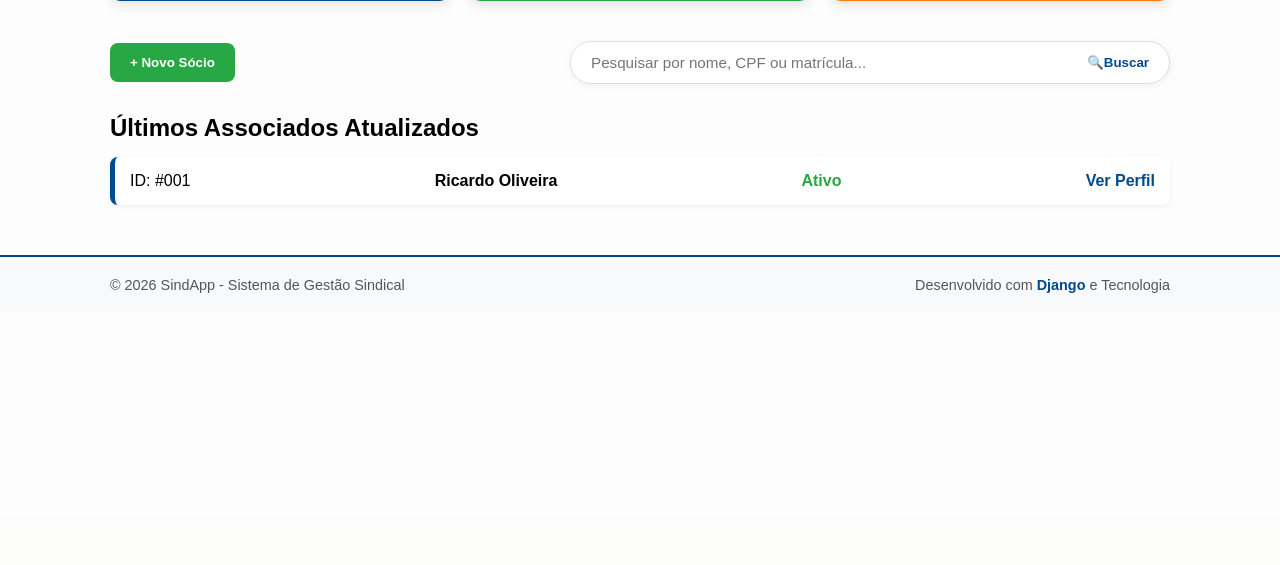
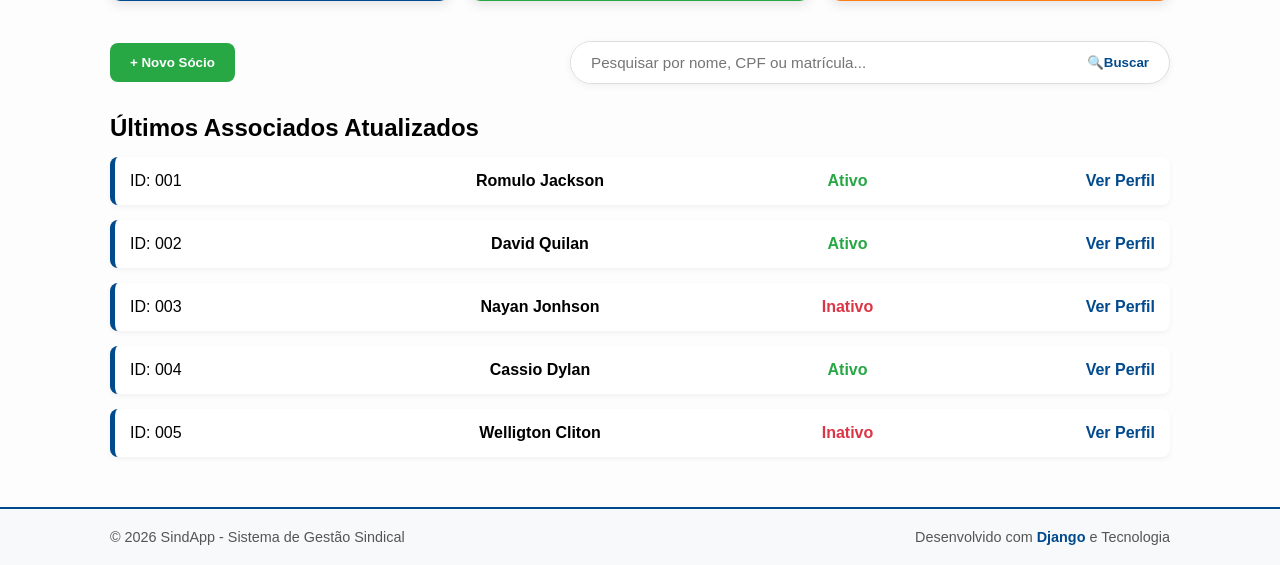
Before and after one commit to nayanpereira/SindApp, a Django app: page / in a window 1280 px wide. Shown: the part 282-847 px from the top of the page. Before the commit the page ends 575 px from the top, so only its background shows below. Run offline with Django 5.2, Linux system fonts and the light colour scheme.

Commit message:
integração de dados mock na tabela de associados e ajustes de CSS

```diff
--- a/associado/views.py
+++ b/associado/views.py
@@ -1,7 +1,23 @@
 from django.shortcuts import render
 
 def index(request):
-    return render(request, 'associado/index.html')
+    # criar dados mock do associado: ID, nome, status, (ativo/inativo)
+    # criar uma lista de dicionários com dados mock para representar os usuários
+    associado = [
+    {'id':'001','nome':'Romulo Jackson','status':'Ativo'},
+    {'id':'002','nome':'David Quilan','status':'Ativo'},
+    {'id':'003','nome':'Nayan Jonhson','status':'Inativo'},
+    {'id':'004','nome':'Cassio Dylan','status':'Ativo'},
+    {'id':'005','nome':'Welligton Cliton','status':'Inativo'},
+    ]
+    # O django buscara automaticamente dentro da pasta templates
+    # 2. Prepara o dicionário de contexto.
+    # A chave 'lista_associado' é exatamente o nome que você usou no {% for %} do HTML.
+    contexto = {
+        'lista_associado': associado
+    }
+    # 3. Passa o contexto como terceiro argumento no render
+    return render(request, 'associado/index.html', contexto)
 
 def perfil(request):
     return render(request, 'associado/perfil.html')
--- a/setup/static/css/style.css
+++ b/setup/static/css/style.css
@@ -97,6 +97,35 @@
 }
 .btn-link { color: #004a8d; font-weight: bold; }
 
+/* --- ALINHAMENTO DAS COLUNAS DA LISTA --- */
+/* O ID ocupa 1 parte do espaço e alinha à esquerda */
+.linha-socio span:first-child {
+    flex: 1;
+    text-align: left;
+}
+
+/* O nome ocupa 2 partes (o dobro de espaço) e o texto fica no centro */
+.linha-socio strong {
+    flex: 2;
+    text-align: center;
+}
+
+/* O status ocupa 1 parte e o texto fica no centro */
+.linha-socio .badge {
+    flex: 1;
+    text-align: center;
+    font-weight: bold;
+}
+
+/* Cores dinâmicas para o status */
+.linha-socio .badge.ativo { color: #28a745; }
+.linha-socio .badge.inativo { color: #dc3545; }
+
+/* O link ocupa 1 parte e alinha à direita */
+.linha-socio .btn-link {
+    flex: 1;
+    text-align: right;
+}
 /* ==========================================================================
    5. PERFIL
    ========================================================================== */
--- a/templates/associado/index.html
+++ b/templates/associado/index.html
@@ -32,12 +32,22 @@
 
     <section class="tabela-socios">
         <h2>Últimos Associados Atualizados</h2>
+
+        {% for associado in lista_associado %}
         <div class="linha-socio">
-            <span>ID: #001</span>
-            <strong>Ricardo Oliveira</strong>
-            <span class="badge ativo" style="color:#28a745; font-weight:bold;">Ativo</span>
+            <span>ID: {{associado.id}}</span>
+            <strong>{{associado.nome}}</strong>
+
+            {% if associado.status == 'Ativo' %}
+                <span class="badge ativo">{{associado.status}}</span>
+            {% else %}
+                <span class="badge inativo">{{associado.status}}</span>
+            {% endif %}
+
             <a href="{% url 'perfil' %}" class="btn-link">Ver Perfil</a>
         </div>
+        {% endfor %}
+
     </section>
 </main>
 {% endblock %}
```
